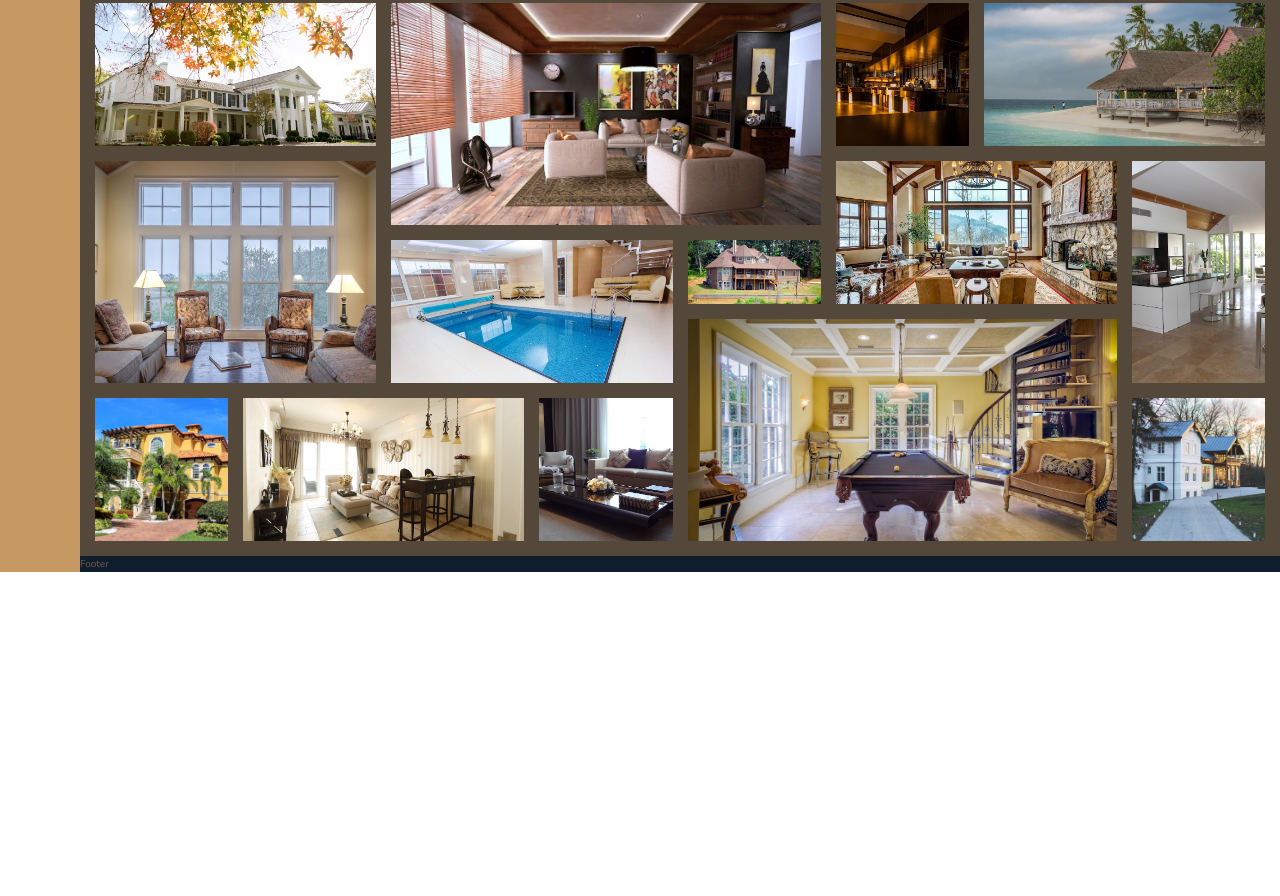
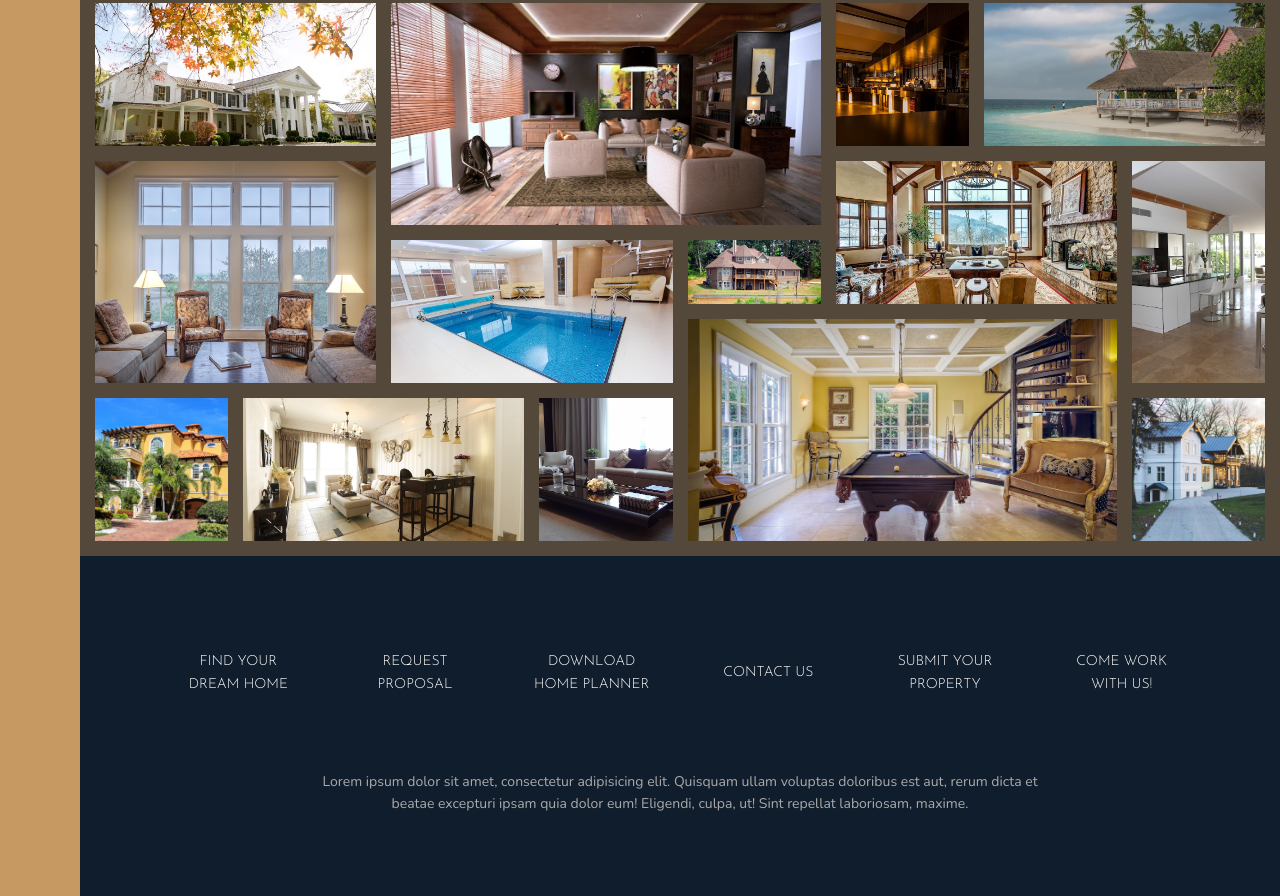
Before and after one commit to inovux/css-grid-website, a website: page index.html in a window 1280 px wide. Shown: the part 3084-3980 px from the top of the page. Before the commit the page ends 3656 px from the top, so only its background shows below. Drawn offline with nearby package versions, Linux system fonts and the light colour scheme.

Commit message:
Added and styled footer section

```diff
--- a/index.html
+++ b/index.html
@@ -346,7 +346,17 @@
       </section>
 
       <footer class="footer">
-        Footer
+        <nav>
+          <ul class="nav">
+            <li class="nav__item"><a href="#" class="nav__link">Find your dream home</a></li>
+            <li class="nav__item"><a href="#" class="nav__link">Request proposal</a></li>
+            <li class="nav__item"><a href="#" class="nav__link">Download home planner</a></li>
+            <li class="nav__item"><a href="#" class="nav__link">Contact us</a></li>
+            <li class="nav__item"><a href="#" class="nav__link">Submit your property</a></li>
+            <li class="nav__item"><a href="#" class="nav__link">Come work with us!</a></li>
+          </ul>
+        </nav>
+        <p class="copyright">Lorem ipsum dolor sit amet, consectetur adipisicing elit. Quisquam ullam voluptas doloribus est aut, rerum dicta et beatae excepturi ipsam quia dolor eum! Eligendi, culpa, ut! Sint repellat laboriosam, maxime.</p>
       </footer>
     </body>
 </html>
--- a/sass/_footer.scss
+++ b/sass/_footer.scss
@@ -1,4 +1,42 @@
 .footer {
   background-color: $color-secondary;
   grid-column: full-start / full-end;
+  padding: 8rem;
 }
+
+.nav {
+  list-style: none;
+  display: grid;
+  grid-template-columns: repeat(auto-fit, minmax(15rem, 1fr));
+  grid-gap: 2rem;
+  align-items: center;
+
+  &__link:link,
+  &__link:visited {
+    font-size: 1.4rem;
+    color: #fff;
+    text-decoration: none;
+    font-family: $font-display;
+    text-transform: uppercase;
+    text-align: center;
+    transition: all .2s;
+    padding: 1.5rem;
+    display: block;
+  }
+
+  &__link:hover,
+  &__link:active {
+    background-color: rgba(#fff, .05);
+    transform: translateY(-3px);
+  }
+}
+
+.copyright {
+  font-size: 1.4rem;
+  color: $color-grey-light-2;
+  margin-top: 6rem;
+  text-align: center;
+  margin-right: auto;
+  margin-left: auto;
+  width: 70%;
+}
```
Also changed, not shown: css/style.css.
